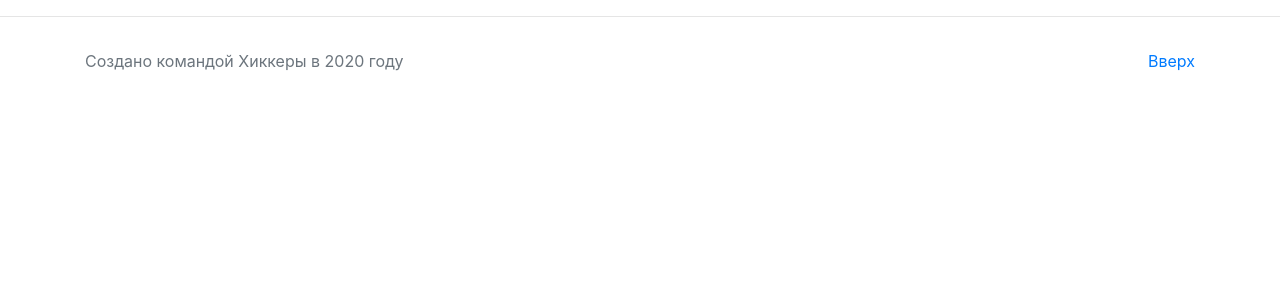
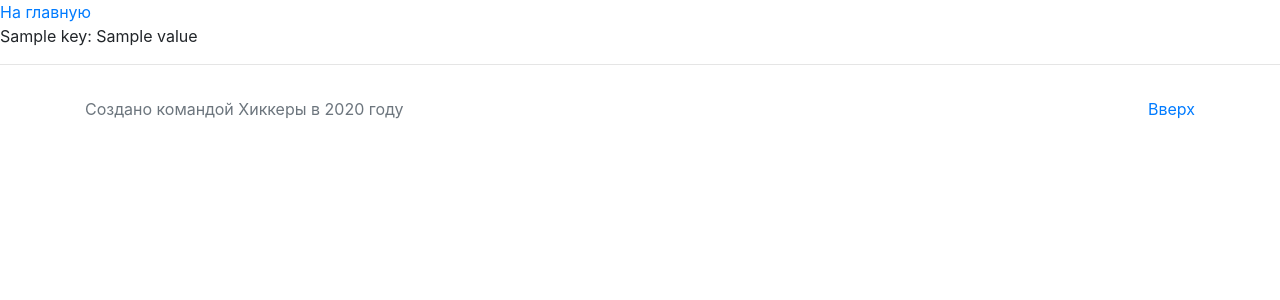
Before and after one commit to pansershrek/pochta_research, a Django app: template main/templates/suggest.html in a window 1280 px wide. Shown: the part 40-340 px from the top of the page. Run offline with Django 3.2, Linux system fonts and the light colour scheme; the template is opened without the code that fills it: most values are stand-ins (such as "Sample title", 1, 10 or a date in 2020); parts of the project's set-up code (start-up, migrations or seed data) failed here and were passed over; some libraries are stand-ins or nearby versions.

Commit message:
Add view

```diff
--- a/main/mainapp/urls.py
+++ b/main/mainapp/urls.py
@@ -162,7 +162,7 @@ def upload_data(request):
         ans = {}
         for index, delivery_data in data.items():
             ans[index] = get_suggest(delivery_data)
-        return render(request, "suggest.html", ans)
+        return render(request, "suggest.html", context={"ans": ans})
     else:
         form = UploadForm
         return render(request, "upload_data.html", {"form": form})
--- a/main/templates/suggest.html
+++ b/main/templates/suggest.html
@@ -2,7 +2,12 @@
 {% block title %} Предложения {% endblock %}
 
 {% block main %}
+<a href="/">На главную</a>
+<div>
+ {% for key,value in ans.items %}
 
-<div>
+{{key}}: {{ value }}
+
+ {% endfor %}
 </div>
 {% endblock %}
```
